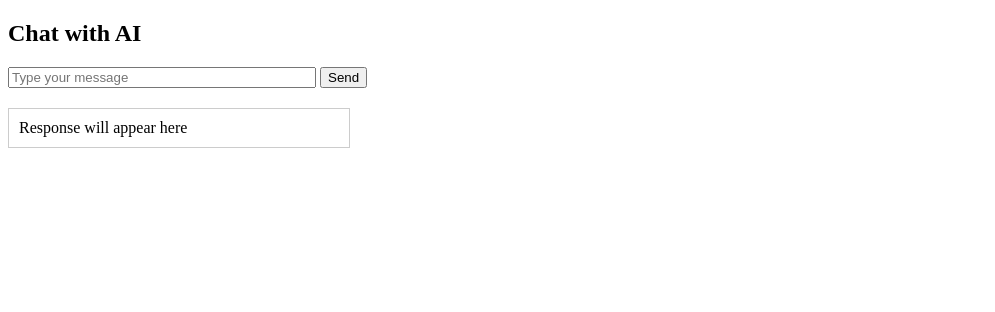
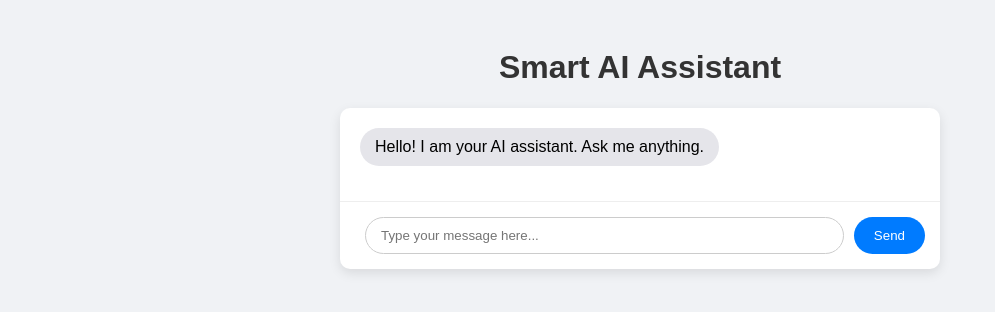
Before and after one commit to afnan445778-art/open_ai, a plain HTML site: page index.html in a window 1280 px wide. Shown: the whole page, without its empty margins (0-995 px from the left). Drawn offline with Linux system fonts and the light colour scheme.

Commit message:
git add . git commit -m "Initial commit"

```diff
--- a/index.html
+++ b/index.html
@@ -1,42 +1,109 @@
 <!DOCTYPE html>
-<html lang="">
+<!--suppress ALL -->
+<html lang="en">
 <head>
-    <title>My AI Chat</title>
+    <meta charset="UTF-8">
+    <meta name="viewport" content="width=device-width, initial-scale=1.0">
+    <title>Smart AI Assistant</title>
+    <style>
+        body {
+            font-family: Arial, sans-serif;
+            background: #f0f2f5;
+            display: flex;
+            flex-direction: column;
+            align-items: center;
+            padding: 20px;
+        }
+        h1 { color: #333; }
+        .chat-container {
+            width: 100%;
+            max-width: 600px;
+            background: #fff;
+            border-radius: 10px;
+            box-shadow: 0 4px 12px rgba(0,0,0,0.1);
+            display: flex;
+            flex-direction: column;
+            overflow: hidden;
+        }
+        .messages {
+            padding: 20px;
+            height: 400px;
+            overflow-y: auto;
+            flex: 1;
+            border-bottom: 1px solid #eee;
+        }
+        .message { margin-bottom: 15px; display: flex; flex-direction: column; }
+
+        .message.user .text { background: #007bff; color: white; align-self: flex-end; }
+        .message.ai .text { background: #e5e5ea; color: #000; align-self: flex-start; }
+        .text { padding: 10px 15px; border-radius: 20px; max-width: 80%; word-wrap: break-word; }
+        .input-container { display: flex; padding: 15px; gap: 10px; }
+        input[type="text"] { flex: 1; padding: 10px 15px; border-radius: 20px; border: 1px solid #ccc; outline: none; }
+        button { background: #007bff; color: white; border: none; border-radius: 20px; padding: 10px 20px; cursor: pointer; }
+        button:hover { background: #0056b3; }
+    </style>
 </head>
 <body>
-    <h2>Chat with AI</h2>
-    <label for="userInput"></label><input id="userInput" placeholder="Type your message" style="width:300px">
-    <button onclick="sendMessage()">Send</button>
-    <div id="responseDiv" style="margin-top:20px; border:1px solid #ccc; padding:10px; width:320px;">
-        Response will appear here
+    <h1>Smart AI Assistant</h1>
+    <div class="chat-container">
+        <div class="messages" id="messages">
+            <div class="message ai">
+                <div class="text">Hello! I am your AI assistant. Ask me anything.</div>
+            </div>
+        </div>
+        <div class="input-container">
+            <label for="userInput"></label><input type="text" id="userInput" placeholder="Type your message here..." onkeypress="checkEnter(event)">
+            <button onclick="sendMessage()">Send</button>
+        </div>
     </div>
 
     <script>
+        const messagesDiv = document.getElementById("messages");
+        const inputField = document.getElementById("userInput");
+
+        function addMessage(text, sender) {
+            const msgDiv = document.createElement("div");
+            msgDiv.classList.add("message", sender);
+
+            const textDiv = document.createElement("div");
+            textDiv.classList.add("text");
+            textDiv.innerText = text;
+
+            msgDiv.appendChild(textDiv);
+            messagesDiv.appendChild(msgDiv);
+
+            messagesDiv.scrollTop = messagesDiv.scrollHeight;
+        }
+
         async function sendMessage() {
-            const userInput = document.getElementById("userInput").value;
-            if (!userInput) return;
+            const message = inputField.value.trim();
+            if (!message) return;
 
-            const responseDiv = document.getElementById("responseDiv");
+            addMessage(message, "user");
+            inputField.value = "";
 
             try {
+                // Send POST request to your Flask backend
                 const res = await fetch("/chat", {
                     method: "POST",
-                    headers: {
-                        "Content-Type": "application/json"
-                    },
-                    body: JSON.stringify({ message: userInput })
+                    headers: { "Content-Type": "application/json" },
+                    body: JSON.stringify({ message })
                 });
+
                 const data = await res.json();
-                data.reply = undefined;
 
                 if (data.reply) {
-                    responseDiv.innerText = data.reply;
+                    addMessage(data.reply, "ai");
                 } else if (data.error) {
-                    responseDiv.innerText = "Error: " + data.error;
+                    addMessage("Error: " + data.error, "ai");
                 }
             } catch (err) {
-                responseDiv.innerText = "Request failed: " + err;
+                addMessage("Request failed: " + err, "ai");
             }
+        }
+
+        function checkEnter(event) {
+            if (event.key === "Enter") sendMessage();
         }
     </script>
 </body>
```
